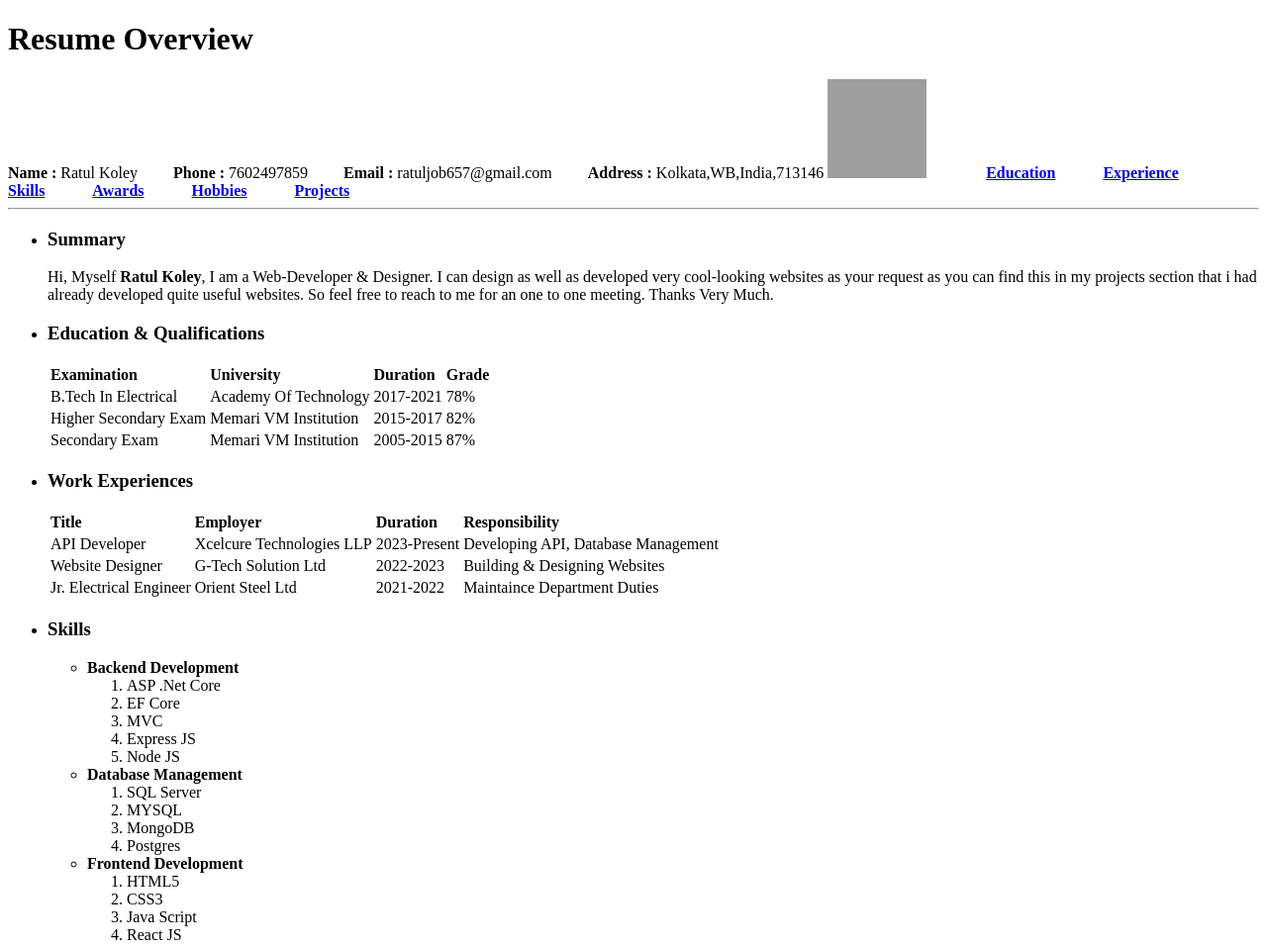
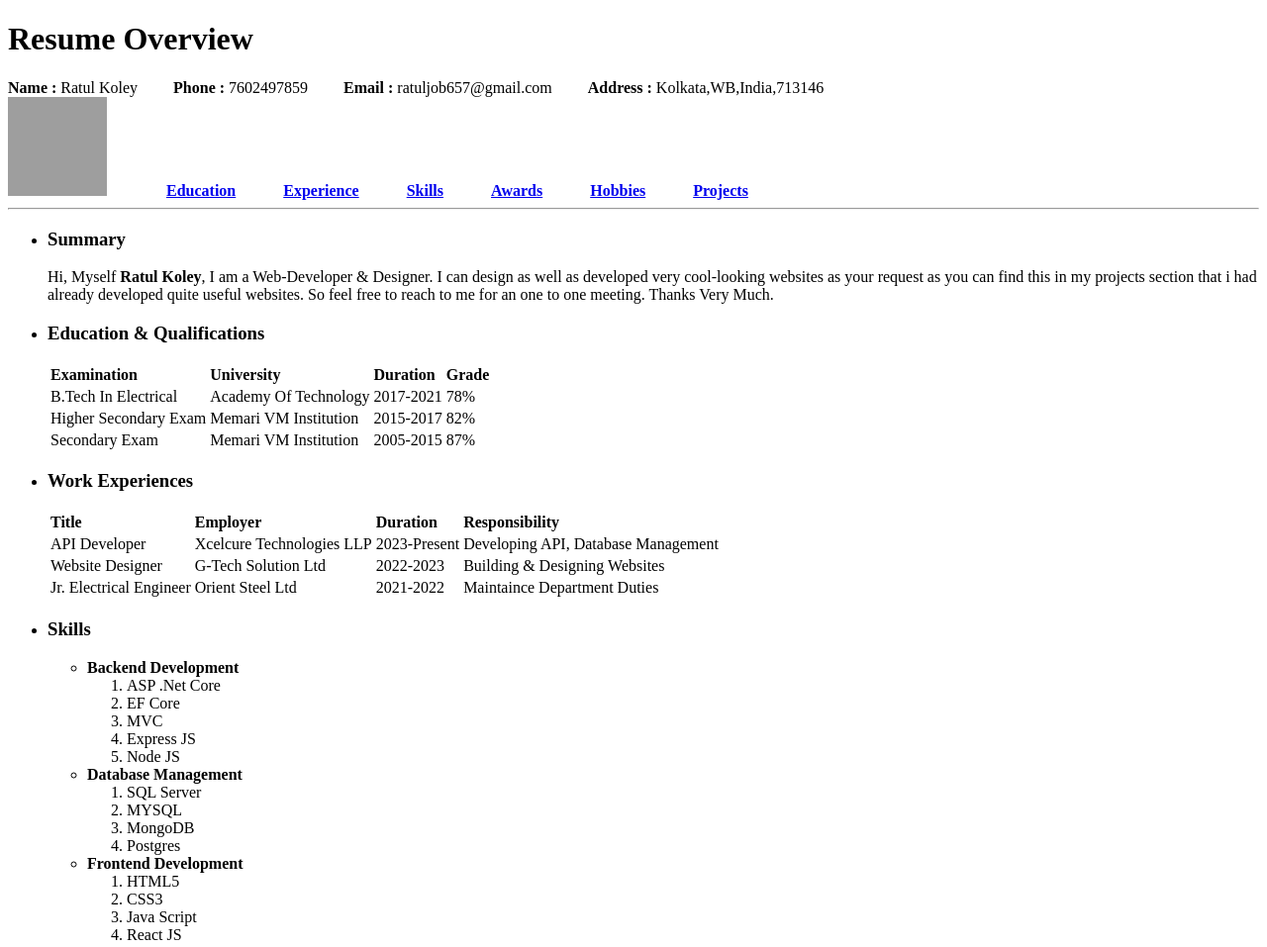
Before and after one commit to RatulKoley/html-portfolio, a plain HTML site: page index.html in a window 1280 px wide. Shown: the top 957 px of the page at 99% size. Drawn offline with Linux system fonts and the light colour scheme; grey boxes are pictures that could not be loaded.

Commit message:
Update index.html

```diff
--- a/index.html
+++ b/index.html
@@ -12,7 +12,7 @@
       <b>Phone :</b> 7602497859 &nbsp;&nbsp;&nbsp;&nbsp;&nbsp;&nbsp;&nbsp;
       <b>Email :</b> ratuljob657@gmail.com
       &nbsp;&nbsp;&nbsp;&nbsp;&nbsp;&nbsp;&nbsp;
-      <b>Address :</b> Kolkata,WB,India,713146
+      <b>Address :</b> Kolkata,WB,India,713146 <br/>
       <img
         src="https://avatars.githubusercontent.com/u/125078759?v=4"
         height="100"
```
